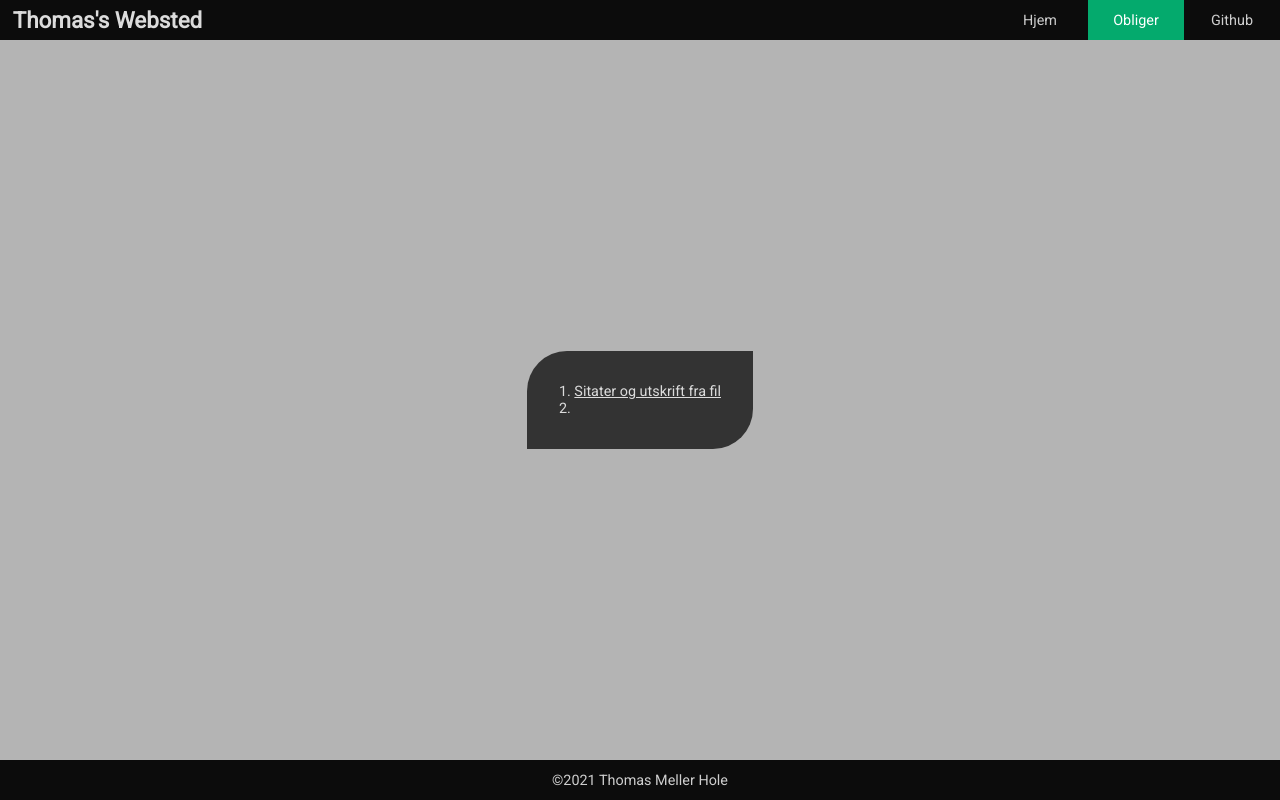
After one commit to proff001/SchoolWebDevelopment, a PHP site: page /Oblig/6/ in a window 1280 px wide. The commit adds this page. Run offline with PHP 8.4, Linux system fonts and the light colour scheme.

Commit message:
Started on Oblig 6

```diff
--- /dev/null
+++ b/Oblig/6/index.php
@@ -0,0 +1,51 @@
+<!DOCTYPE html>
+<html>
+    <head>
+        <title>Oblig 6</title>
+        <!-- <link rel="stylesheet" href="../../style.css"> -->
+        <link rel="preconnect" href="https://fonts.gstatic.com" />
+        <link href="https://fonts.googleapis.com/css2?family=Roboto&display=swap" rel="stylesheet" />
+        <!-- Keeping for when i am developing further to avoid caching -->
+        <link rel="stylesheet" href="../../style.css?<?=filemtime("../../style.css")?>"/>
+        <style>
+            #container {
+                padding: 4vh;
+            }
+
+            ul {
+                padding: 0.5vh 0vh 1vh 2vh;
+            }
+
+            ol {
+                list-style-type: decimal;
+                list-style-position: inside;
+            }
+
+            ol img {
+                padding: 0vh 0vh 1vh 2vh;
+            }
+        </style>
+    </head>
+    <body>
+        <div id="header">
+            <div id="title" class="flexAlignCenter">Thomas's Websted</div>
+            <div class="menuItem flexAlignCenter"><a class="flexAlignCenter" href="https://github.com/proff001">Github</a></div>
+            <div class="menuItem flexAlignCenter active"><a class="flexAlignCenter" href="../">Obliger</a></div>
+            <div class="menuItem flexAlignCenter"><a class="flexAlignCenter" href="../../">Hjem</a></div>
+        </div>
+
+        <div id="content">
+            <div id="container">
+                <ol>
+                    <li><a href="./Oppgave/1">Sitater og utskrift fra fil</a></li>
+
+                    <li><a href="./Oppgave/2"></a></li>
+                </ol>
+            </div>
+        </div>
+
+        <div id="footer">
+            &#169;2021 Thomas Meller Hole
+        </div>
+    </body>
+</html>
```
Also changed, not shown: Oblig/6/Oppgave/1/edit.php (added, +36 -0 lines), Oblig/6/Oppgave/1/index.php (added, +51 -0 lines), Oblig/index.php (+8 -0 lines), Oblig/6/Oppgave/sitater.txt (added).
